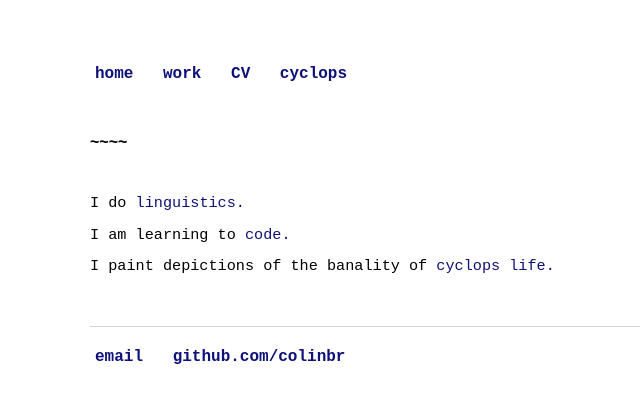
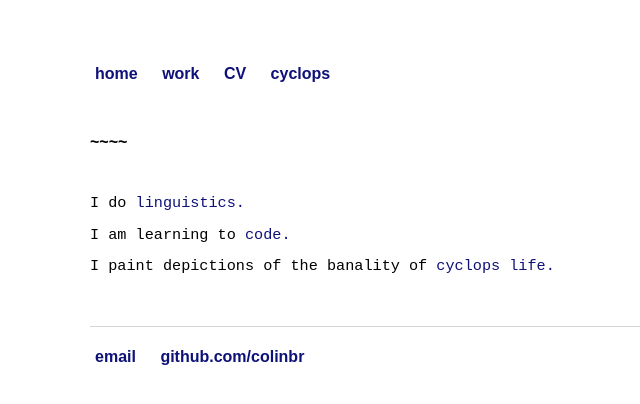
Before and after one commit to colinbr/OLD-colinbr.github.io, a Jekyll site: the page built from index.html, in a window 1280 px wide. Shown: the top 404 px of the page, without its empty margins (102-742 px from the left). Built offline with Jekyll 4.4.1, drawn with Linux system fonts in a browser that asks for light colours; some web fonts are replaced.

Commit message:
Update main.css

```diff
--- a/css/main.css
+++ b/css/main.css
@@ -3,7 +3,7 @@ body {
     width: 70%;
 }
 nav ul, footer ul {
-    font-family: 'Courier New', monospace;
+    font-family: 'Montserrat', sans-serif;
     padding: 5px;
     list-style: none;
     font-weight: bold;
```
